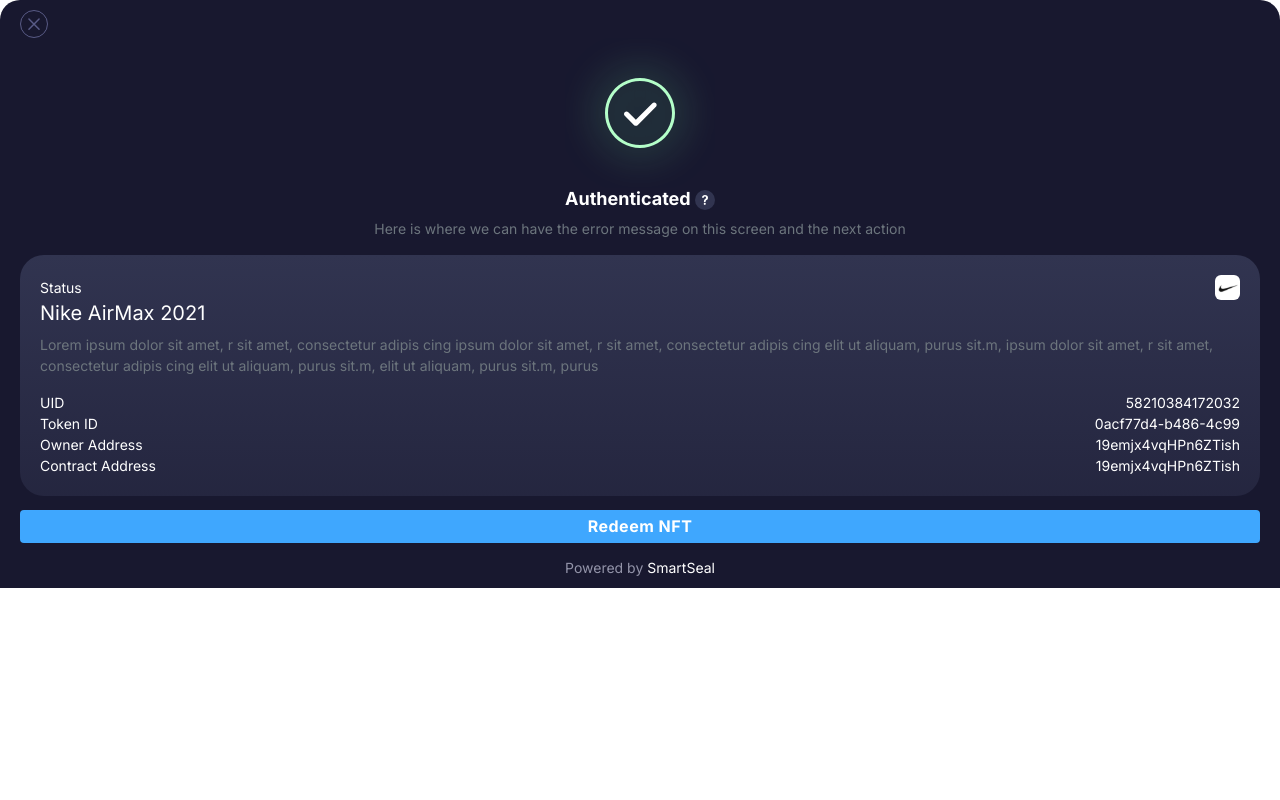
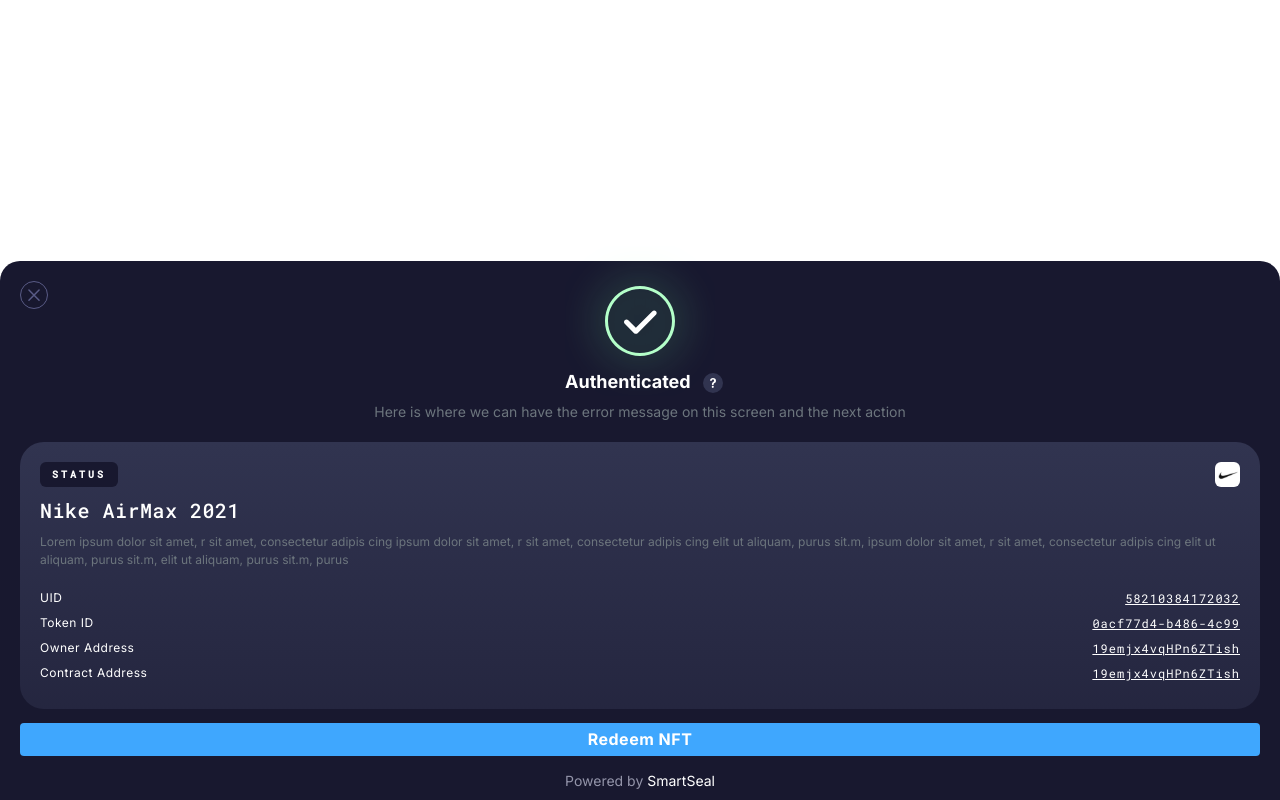
Before and after one commit to sockhodler/authentication-page, a Vue app: page /#/ in a window 1280 px wide. Built offline with nearby package versions, Linux system fonts and the light colour scheme.

Commit message:
feature(auth): style page

```diff
--- a/src/components/AuthPage.vue
+++ b/src/components/AuthPage.vue
@@ -1,5 +1,7 @@
 <template>
+  <div class="auth-page-wrapper">
     <div class="auth-page">
+      <img src="@/assets/icons/close-gray.svg" class="btn-close" alt="Close">
 
       <!-- loading screen -->
       <div class="__loading">
@@ -7,16 +9,15 @@
       </div>
 
       <!-- close icon -->
-    <img src="@/assets/icons/close-gray.svg" alt="Close">
 
       <!-- icon header -->
       <div class="__header">
-      <img src="@/assets/icons/status-success.svg" alt="Success">
+        <img src="@/assets/icons/status-success.svg" class="status-icon" alt="Success">
         <h2 class="title">
           Authenticated
           <img src="@/assets/icons/question-dark.svg" alt="Question">
         </h2>
-      <p class="message text-muted">Here is where we can have the error message on this screen and the next action</p>
+        <p class="message text-muted m-0">Here is where we can have the error message on this screen and the next action</p>
       </div>
 
       <!-- status box -->
@@ -29,21 +30,21 @@
         <h1 class="item">Nike AirMax 2021</h1>
         <p class="description text-muted">Lorem ipsum dolor sit amet, r sit amet, consectetur adipis cing ipsum dolor sit amet, r sit amet, consectetur adipis cing elit ut aliquam, purus sit.m, ipsum dolor sit amet, r sit amet, consectetur adipis cing elit ut aliquam, purus sit.m, elit ut aliquam, purus sit.m, purus</p>
 
-      <div class="d-flex align-items-center justify-content-between">
-        <div class="key">UID</div>
-        <div class="value">58210384172032</div>
+        <div class="row align-items-center justify-content-between">
+          <div class="key col-5 p-0">UID</div>
+          <div class="value col-7 p-0">58210384172032</div>
         </div>
-      <div class="d-flex align-items-center justify-content-between">
-        <div class="key">Token ID</div>
-        <div class="value">0acf77d4-b486-4c99</div>
+        <div class="row align-items-center justify-content-between">
+          <div class="key col-5 p-0">Token ID</div>
+          <div class="value col-7 p-0">0acf77d4-b486-4c99</div>
         </div>
-      <div class="d-flex align-items-center justify-content-between">
-        <div class="key">Owner Address</div>
-        <div class="value">19emjx4vqHPn6ZTish</div>
+        <div class="row align-items-center justify-content-between">
+          <div class="key col-5 p-0">Owner Address</div>
+          <div class="value col-7 p-0">19emjx4vqHPn6ZTish</div>
         </div>
-      <div class="d-flex align-items-center justify-content-between">
-        <div class="key">Contract Address</div>
-        <div class="value">19emjx4vqHPn6ZTish</div>
+        <div class="row align-items-center justify-content-between">
+          <div class="key col-5 p-0">Contract Address</div>
+          <div class="value col-7 p-0">19emjx4vqHPn6ZTish</div>
         </div>
       </div>
 
@@ -52,6 +53,7 @@
 
       <!-- copyright -->
       <div class="__copyright">Powered by <strong>SmartSeal</strong></div>
+    </div>
   </div>
 </template>
 
@@ -67,19 +69,75 @@
 <style scoped lang="scss">
   @import '@/assets/styles/base';
 
+  .auth-page-wrapper {
+    position: fixed;
+    bottom: -1px;
     .auth-page {
+      position: relative;
+
       padding: 10px 20px;
       color: white;
       background: #18182F;
       border-radius: 20px 20px 0 0;
+      .btn-close {
+        position: absolute;
+        top: 20px;
+        left: 20px;
+      }
       .__header {
         text-align: center;
+        margin-bottom: 20px;
+        .status-icon {
+          margin: -25px 0;
+        }
+        .title {
+          img {
+            margin-left: 8px;
+            margin-right: -8px;
+          }
+        }
       }
       .__status-box {
         margin-bottom: 14px;
         padding: 20px;
         background: $gradient-evening;
         border-radius: 24px;
+        .tag {
+          padding: 6px 12px;
+          font-family: 'Roboto Mono';
+          font-weight: bold;
+          font-size: 10px;
+          line-height: 13px;
+          letter-spacing: 3px;
+          text-transform: uppercase;
+          background: $midnight;
+          border-radius: 6px;
+        }
+        .item {
+          margin: 10px 0;
+          font-family: 'Roboto Mono';
+          font-weight: 500;
+          font-size: 20px;
+          line-height: 26px;
+          letter-spacing: 0.5px;
+        }
+        .description {
+          margin-bottom: 20px;
+          font-size: 12px;
+          line-height: 150%;
+        }
+        > .row { margin: 7px 0; }
+        .key {
+          font-size: 12px;
+          letter-spacing: 0.5px;
+        }
+        .value {
+          font-family: 'Roboto Mono';
+          font-size: 12px;
+          text-align: right;
+          letter-spacing: 1px;
+          text-decoration-line: underline;
+        }
       }
       .__copyright {
         margin-top: 14px;
@@ -96,4 +154,5 @@
         background: $blue;
       }
     }
+  }
 </style>
```
Also changed, not shown: src/assets/styles/_typography.scss (line endings or trailing spaces). Lines whose indentation alone changed are shown as unchanged.
